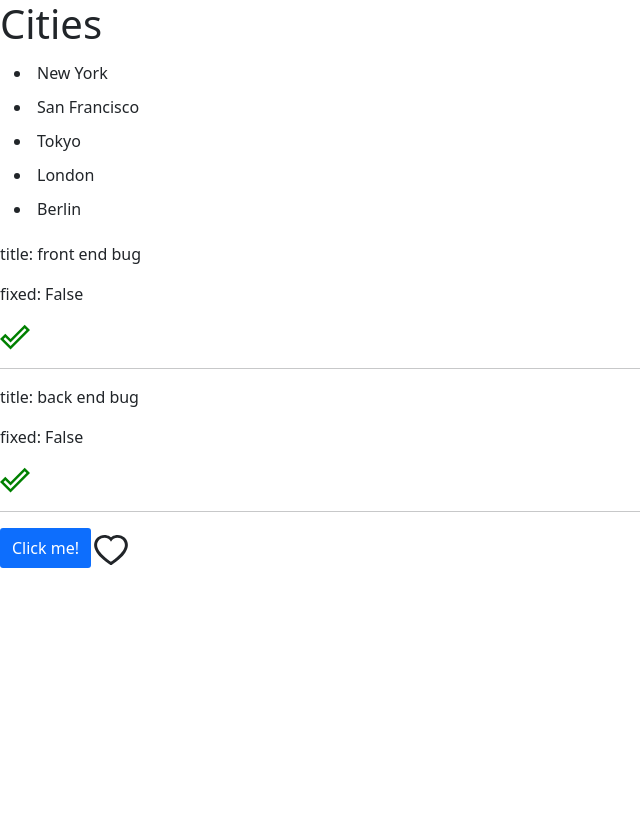
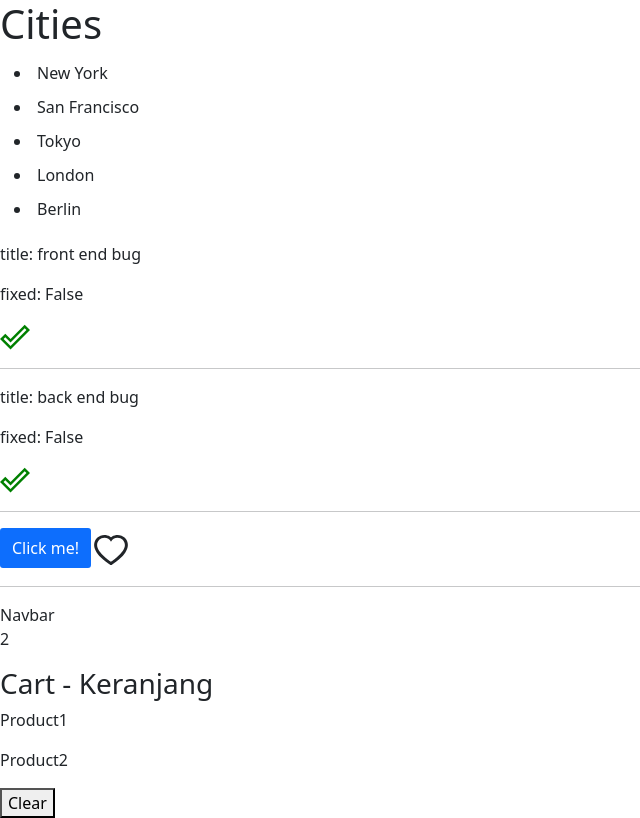
Before and after one commit to MusaAbdillah/react-with-mosh, a React (Vite) app: page / in a window 1280 px wide. Shown: the whole page, without its empty margins (0-640 px from the left). Built offline with nearby package versions, Linux system fonts and the light colour scheme.

Commit message:
share state

```diff
--- a/src/App.tsx
+++ b/src/App.tsx
@@ -5,6 +5,8 @@ import Button from "./components/Button/Button";
 import { useState } from "react";
 import Like from "./components/Like/Like";
 import { produce } from "immer";
+import Navbar from "./components/Navbar/Navbar";
+import Cart from "./components/Cart";
 
 function App() {
   // let items = ["New York", "San Francisco", "Tokyo", "London", "Berlin"];
@@ -38,6 +40,7 @@ function App() {
     { id: 2, title: "back end bug", fixed: false },
   ]);
 
+  const [products, setProducts] = useState(["Product1", "Product2"]);
   const handleButtonClick = (alertEnabled: boolean) => {
     setAlertEnabled(alertEnabled);
 
@@ -110,6 +113,10 @@ function App() {
         text={button.detail.text}
       />
       <Like like={likeEnabled} setLikeEnabled={handleLikeClick} />
+      <hr />
+
+      <Navbar cartItemCount={products.length} />
+      <Cart cartItems={products} onClear={() => setProducts([])} />
     </div>
   );
 }
--- /dev/null
+++ b/src/components/Cart/Cart.tsx
@@ -0,0 +1,21 @@
+interface CartProps {
+  cartItems: string[];
+  onClear: () => void;
+}
+
+function Cart({ cartItems, onClear }: CartProps) {
+  console.log(cartItems);
+  return (
+    <>
+      <h3>Cart - Keranjang</h3>
+      {console.log("-------------cartItems-----------")}
+      {console.log(cartItems)}
+      {cartItems.map((cartItem) => (
+        <p>{cartItem}</p>
+      ))}
+      <button onClick={onClear}>Clear</button>
+    </>
+  );
+}
+
+export default Cart;
--- /dev/null
+++ b/src/components/Cart/index.tsx
@@ -0,0 +1,3 @@
+import Cart from "./Cart";
+
+export default Cart;
--- /dev/null
+++ b/src/components/Navbar/Navbar.tsx
@@ -0,0 +1,16 @@
+import React from "react";
+
+interface NavbarProps {
+  cartItemCount: number;
+}
+
+function Navbar({ cartItemCount }: NavbarProps) {
+  return (
+    <>
+      <div>Navbar</div>
+      <p> {cartItemCount}</p>
+    </>
+  );
+}
+
+export default Navbar;
```
